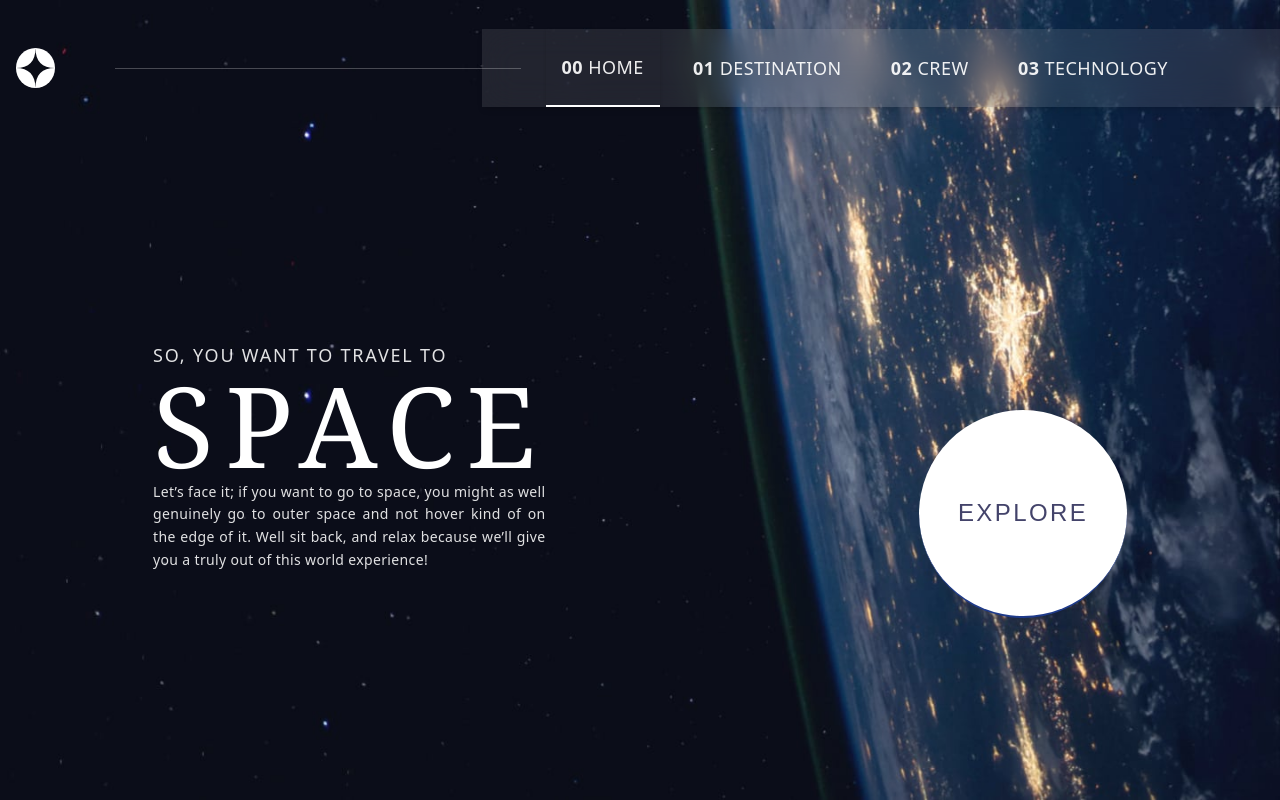
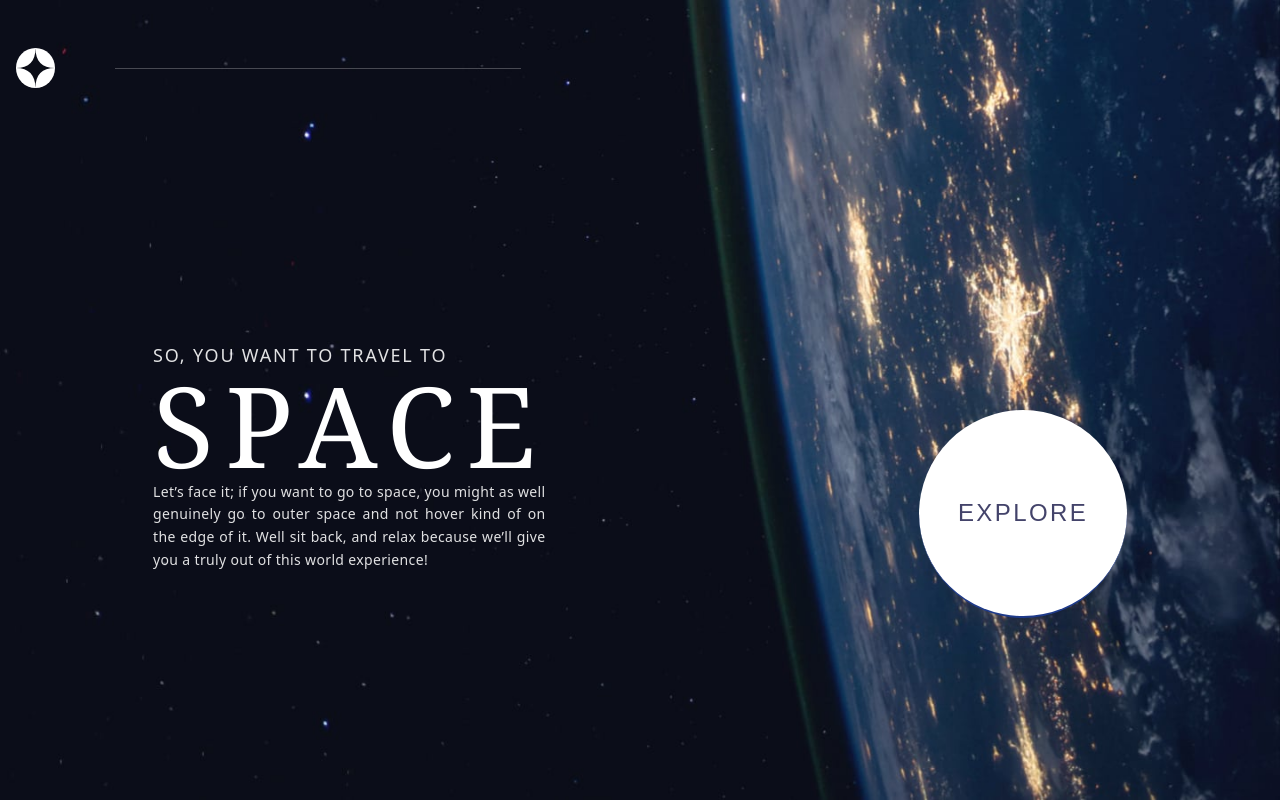
Before and after one commit to Dhavisco/Space-Tourism-Website, a React (Vite) app: page / in a window 1280 px wide. Built offline with nearby package versions, Linux system fonts and the light colour scheme; a web font is replaced by a local one.

Commit message:
added transition to header

```diff
--- a/src/components/Header.css
+++ b/src/components/Header.css
@@ -6,3 +6,15 @@
         box-shadow: 0 4px 6px -1px rgb(0 0 0 / 0.1);
     }
 }
+
+.nav-animate {
+  overflow: hidden;
+  max-height: 0;
+  opacity: 0;
+  transition: max-height 0.5s ease-out, opacity 0.5s ease-out;
+}
+
+.nav-show {
+  max-height: 500px; /* Adjust based on your content size */
+  opacity: 1;
+}
--- a/src/components/Header.jsx
+++ b/src/components/Header.jsx
@@ -29,8 +29,8 @@ const Header = () => {
             </div>
             <nav
               className={`sm:flex font-sans text-[#ffffffec] gap-1 md:justify-between md:items-center text-sm lg:text-lg tracking-wide lg:px-16 md:px-5 lg:w-[65%] md:pr-[5rem] lg:pr-[6rem] ${
-                isMenuOpen ? "flex flex-col sm:flex-row" : "hidden"
-              }  lg:bg-[#e0e0e01c] lg:bg-clip-padding lg:backdrop-filter lg:backdrop-blur-lg lg:shadow-md uppercase`}
+                isMenuOpen ? "flex flex-col sm:flex-row nav-show" : "hidden"
+              }  lg:bg-[#e0e0e01c] lg:bg-clip-padding lg:backdrop-filter lg:backdrop-blur-lg lg:shadow-md uppercase nav-animate`}
             >
               <Link
                 to="/"
```
